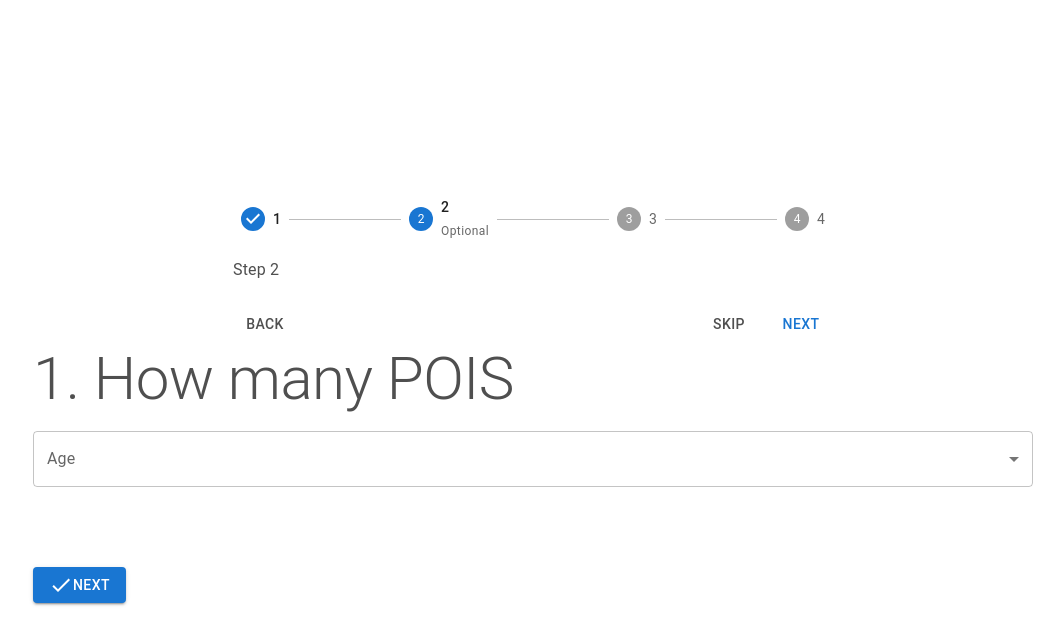
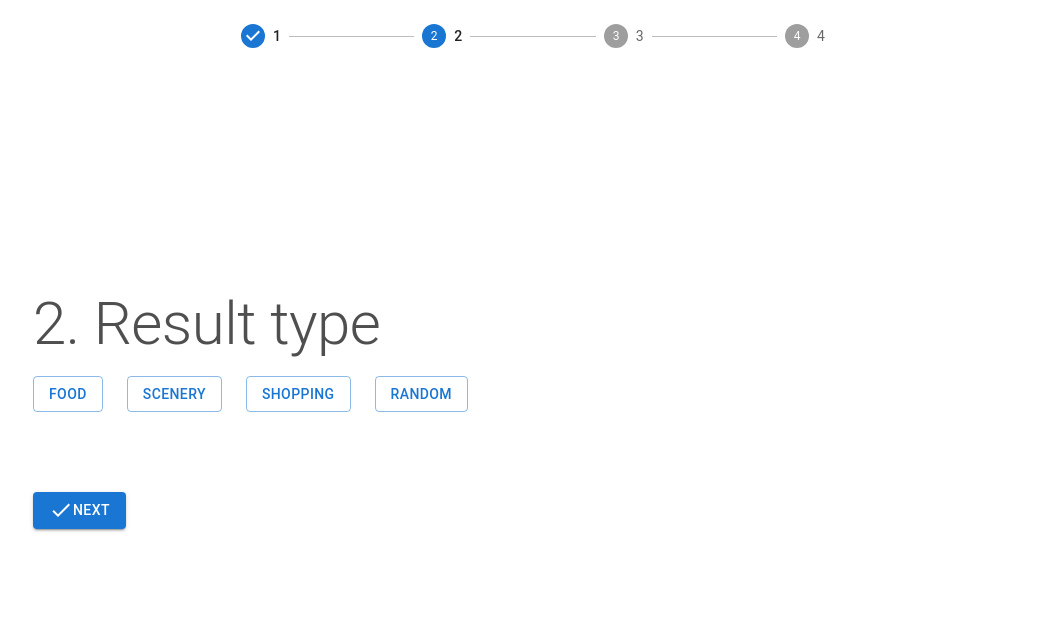
Before and after one commit to mck-jacky/YOLO, a React (Create React App) app in the folder frontend/: page /survey in a window 1280 px wide. Both pictures are taken after a click on the button "NEXT". Shown: the top 644 px of the page, without its empty margins (107-1171 px from the left). Built offline with nearby package versions, Linux system fonts and the light colour scheme.

Commit message:
finished layout of survey page

```diff
--- a/frontend/src/routes/SurveyPage/SurveryPage.jsx
+++ b/frontend/src/routes/SurveyPage/SurveryPage.jsx
@@ -30,6 +30,10 @@ const StyledRating = styled(Rating)({
   },
 });
 
+const CustomStyledRating = styled(StyledRating)({
+  fontSize: '48px', // Adjust the font size as per your requirement
+});
+
 const SurveryPage = () => {
   const [age, setAge] = React.useState('');
   const [step, setStep] = React.useState(1);
@@ -40,54 +44,74 @@ const SurveryPage = () => {
 
   const handleNextButton = (event) => {
     setStep(step+1)
+    setActiveStep((prevActiveStep) => prevActiveStep + 1);
   }
   const [activeStep, setActiveStep] = React.useState(0);
-  const [skipped, setSkipped] = React.useState(new Set());
-
-  const isStepOptional = (step) => {
-    return step === 1;
-  };
-
-  const isStepSkipped = (step) => {
-    return skipped.has(step);
-  };
-
-  const handleNext = () => {
-    let newSkipped = skipped;
-    if (isStepSkipped(activeStep)) {
-      newSkipped = new Set(newSkipped.values());
-      newSkipped.delete(activeStep);
-    }
-
-    setActiveStep((prevActiveStep) => prevActiveStep + 1);
-    setSkipped(newSkipped);
-  };
 
   const handleBack = () => {
     setActiveStep((prevActiveStep) => prevActiveStep - 1);
   };
 
-  const handleSkip = () => {
-    if (!isStepOptional(activeStep)) {
-      // You probably want to guard against something like this,
-      // it should never occur unless someone's actively trying to break something.
-      throw new Error("You can't skip a step that isn't optional.");
-    }
-
-    setActiveStep((prevActiveStep) => prevActiveStep + 1);
-    setSkipped((prevSkipped) => {
-      const newSkipped = new Set(prevSkipped.values());
-      newSkipped.add(activeStep);
-      return newSkipped;
-    });
-  };
 
   const handleReset = () => {
     setActiveStep(0);
   };
 
+  const [food, setFood] = React.useState(true);
+  const [scenery, setScenery] = React.useState(true);
+  const [shopping, setShopping] = React.useState(true);
+  const [random, setRandom] = React.useState(true);
+
+  const handleFood = () => {
+    setFood(!food)
+    setRandom(true)
+  }
+
+  const handleScenery = () => {
+    setScenery(!scenery)
+    setRandom(true)
+  }
+
+  const handleShopping = () => {
+    setShopping(!shopping)
+    setRandom(true)
+  }
+
+  const handleRandom = () => {
+    setFood(true)
+    setScenery(true)
+    setShopping(true)
+    setRandom(!random)
+  }
+
   return (
     <React.Fragment>
+      <Box
+        sx={{
+          display: 'flex',
+          flexDirection: 'column',
+          alignItems: 'center',
+        }}
+      >
+        <Box
+          sx={{
+            width: 600,
+            marginTop: 3
+          }}
+        >
+            <Stepper activeStep={activeStep}>
+              {steps.map((label, index) => {
+                const stepProps = {};
+                const labelProps = {};
+                return (
+                  <Step key={label} {...stepProps}>
+                    <StepLabel {...labelProps}>{label}</StepLabel>
+                  </Step>
+                );
+              })}
+            </Stepper>
+        </Box>
+      </Box>
       <Box
         sx={{
           display: 'flex',
@@ -97,65 +121,10 @@ const SurveryPage = () => {
           height: '100vh',
         }}
       >
-        <Box sx={{ width: 600 }}>
-            <Stepper activeStep={activeStep}>
-              {steps.map((label, index) => {
-                const stepProps = {};
-                const labelProps = {};
-                if (isStepOptional(index)) {
-                  labelProps.optional = (
-                    <Typography variant="caption">Optional</Typography>
-                  );
-                }
-                if (isStepSkipped(index)) {
-                  stepProps.completed = false;
-                }
-                return (
-                  <Step key={label} {...stepProps}>
-                    <StepLabel {...labelProps}>{label}</StepLabel>
-                  </Step>
-                );
-              })}
-            </Stepper>
-            {activeStep === steps.length ? (
-              <React.Fragment>
-                <Typography sx={{ mt: 2, mb: 1 }}>
-                  All steps completed - you&apos;re finished
-                </Typography>
-                <Box sx={{ display: 'flex', flexDirection: 'row', pt: 2 }}>
-                  <Box sx={{ flex: '1 1 auto' }} />
-                  <Button onClick={handleReset}>Reset</Button>
-                </Box>
-              </React.Fragment>
-            ) : (
-              <React.Fragment>
-                <Typography sx={{ mt: 2, mb: 1 }}>Step {activeStep + 1}</Typography>
-                <Box sx={{ display: 'flex', flexDirection: 'row', pt: 2 }}>
-                  <Button
-                    color="inherit"
-                    disabled={activeStep === 0}
-                    onClick={handleBack}
-                    sx={{ mr: 1 }}
-                  >
-                    Back
-                  </Button>
-                  <Box sx={{ flex: '1 1 auto' }} />
-                  {isStepOptional(activeStep) && (
-                    <Button color="inherit" onClick={handleSkip} sx={{ mr: 1 }}>
-                      Skip
-                    </Button>
-                  )}
-
-                  <Button onClick={handleNext}>
-                    {activeStep === steps.length - 1 ? 'Finish' : 'Next'}
-                  </Button>
-                </Box>
-              </React.Fragment>
-            )}
-          </Box>
         <Box
           sx={{
-            width: 1000
+            width: 1000,
+            marginTop: -10
           }}
         >
 
@@ -176,17 +145,19 @@ const SurveryPage = () => {
                 }}
               >
                 <FormControl fullWidth>
-                  <InputLabel id="demo-simple-select-label">Age</InputLabel>
+                  <InputLabel id="demo-simple-select-label">POIS</InputLabel>
                   <Select
                     labelId="demo-simple-select-label"
                     id="demo-simple-select"
                     value={age}
-                    label="Age"
+                    label="POIS"
                     onChange={handleChange}
                   >
-                    <MenuItem value={10}>Ten</MenuItem>
-                    <MenuItem value={20}>Twenty</MenuItem>
-                    <MenuItem value={30}>Thirty</MenuItem>
+                    <MenuItem value={1}>1</MenuItem>
+                    <MenuItem value={2}>2</MenuItem>
+                    <MenuItem value={3}>3</MenuItem>
+                    <MenuItem value={4}>4</MenuItem>
+                    <MenuItem value={5}>5</MenuItem>
                   </Select>
                 </FormControl>
               </Box>
@@ -206,23 +177,38 @@ const SurveryPage = () => {
 
               <Box
                 sx={{
-                  marginBottom: 10
+                  marginBottom: 10,
+                  display: 'flex'
                 }}
               >
-                <FormControl fullWidth>
-                  <InputLabel id="demo-simple-select-label">Age</InputLabel>
-                  <Select
-                    labelId="demo-simple-select-label"
-                    id="demo-simple-select"
-                    value={age}
-                    label="Age"
-                    onChange={handleChange}
-                  >
-                    <MenuItem value={10}>Ten</MenuItem>
-                    <MenuItem value={20}>Twenty</MenuItem>
-                    <MenuItem value={30}>Thirty</MenuItem>
-                  </Select>
-                </FormControl>
+                <Button
+                  sx={{ marginRight: 3 }}
+                  variant={food ? 'outlined' : 'contained'}
+                  onClick={handleFood}
+                >
+                  Food
+                </Button>
+                <Button
+                  sx={{ marginRight: 3 }}
+                  variant={scenery ? 'outlined' : 'contained'}
+                  onClick={handleScenery}
+                >
+                  Scenery
+                </Button>
+                <Button
+                  sx={{ marginRight: 3 }}
+                  variant={shopping ? 'outlined' : 'contained'}
+                  onClick={handleShopping}
+                >
+                  Shopping
+                </Button>
+                <Button
+                  sx={{ marginRight: 3 }}
+                  variant={random ? 'outlined' : 'contained'}
+                  onClick={handleRandom}
+                >
+                  Random
+                </Button>
               </Box>
             </>
           )}
@@ -243,7 +229,7 @@ const SurveryPage = () => {
                   marginBottom: 10
                 }}
               >
-                <TextField id="standard-basic" label="Standard" variant="standard" fullWidth/>
+                <TextField id="standard-basic" label="Location" variant="standard" fullWidth/>
               </Box>
             </>
           )}
@@ -265,14 +251,13 @@ const SurveryPage = () => {
                 }}
               >
 
-                <StyledRating
+                <CustomStyledRating
                   name="customized-color"
                   defaultValue={0}
                   getLabelText={(value) => `${value} Heart${value !== 1 ? 's' : ''}`}
                   precision={1}
                   icon={<EscalatorOutlinedIcon fontSize="inherit" />}
                   emptyIcon={<EscalatorIcon fontSize="inherit" />}
-                  size="48px"
                 />
               </Box>
             </>
```
